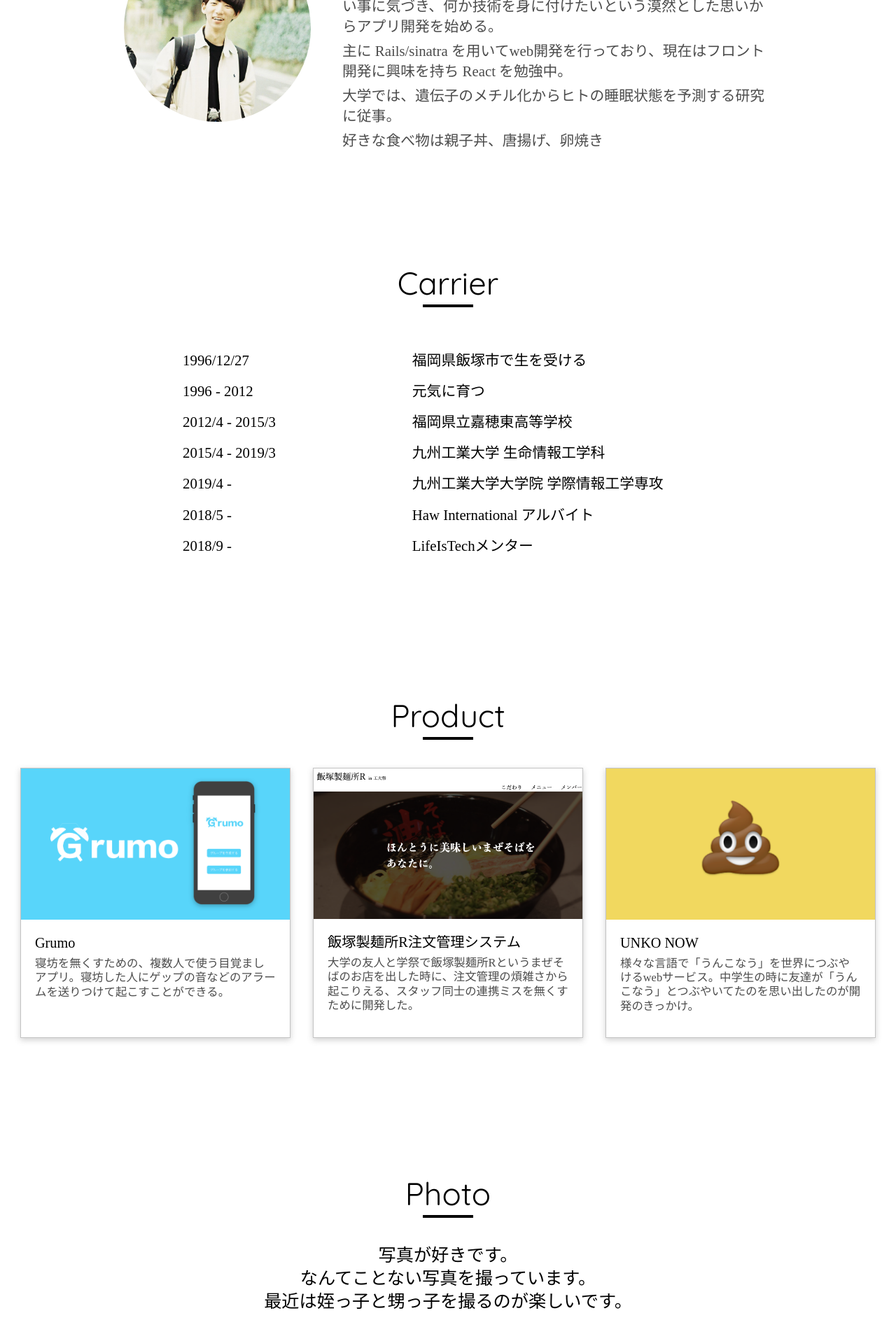
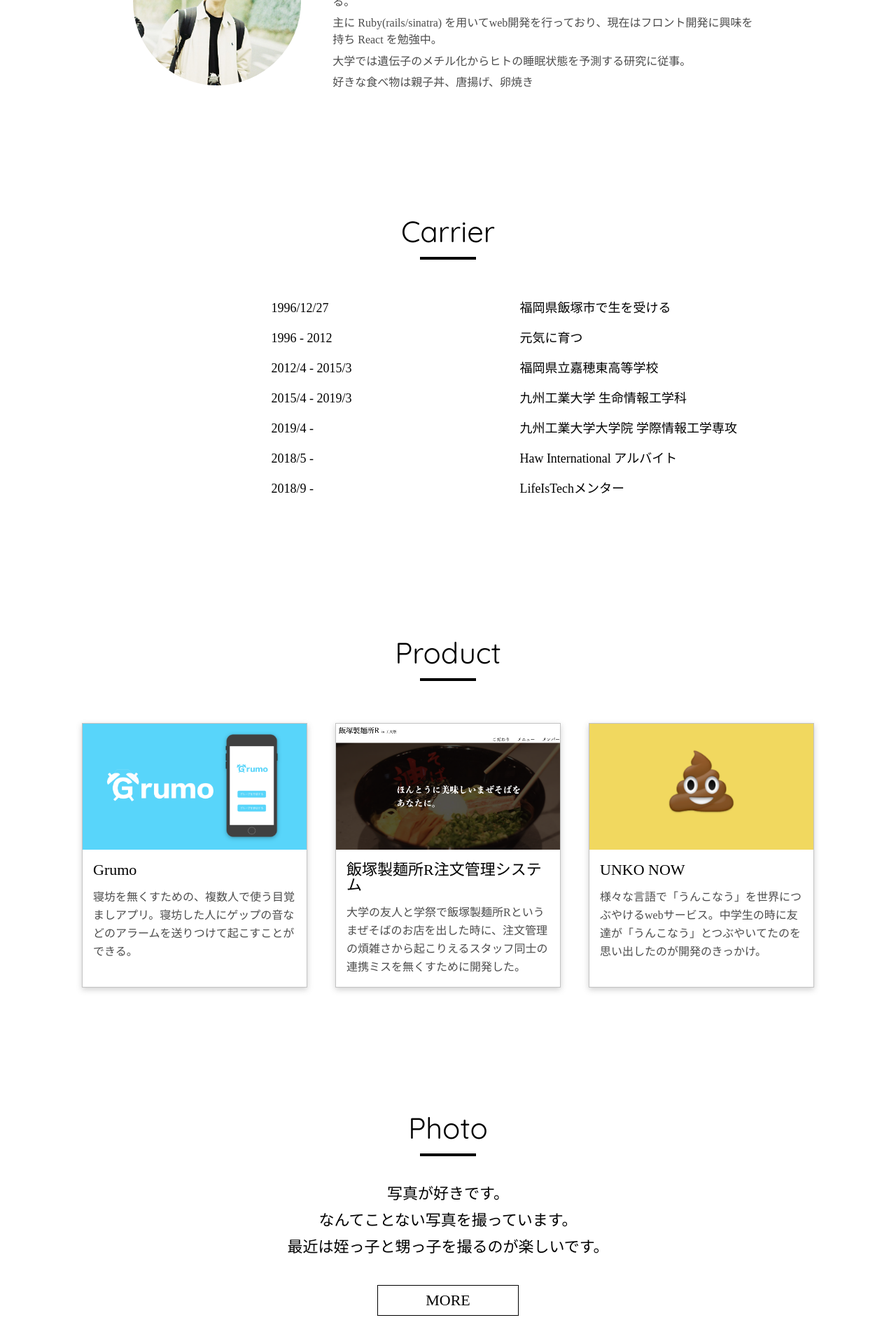
Before and after one commit to Kansei/portfolio, a React (Create React App) app: page / in a window 1280 px wide. Shown: the part 1180-3096 px from the top of the page at 70% size. Built offline with nearby package versions, Linux system fonts and the light colour scheme.

Commit message:
fix font size

```diff
--- a/src/components/main/About.js
+++ b/src/components/main/About.js
@@ -16,13 +16,13 @@ const About = (props) => {
         <div className="text">
           <ul>
             <li>
-            学部3年時に、これでまでの大学生活で身についた技術が一つもない事に気づき、何か技術を身に付けたいという漠然とした思いからアプリ開発を始める。
+            学部3年時に何か技術を身に付けたいという漠然とした思いからアプリ開発を始める。
             </li>
             <li>
-            主に Rails/sinatra を用いてweb開発を行っており、現在はフロント開発に興味を持ち React を勉強中。
+            主に Ruby(rails/sinatra) を用いてweb開発を行っており、現在はフロント開発に興味を持ち React を勉強中。
             </li>
             <li>
-            大学では、遺伝子のメチル化からヒトの睡眠状態を予測する研究に従事。
+            大学では遺伝子のメチル化からヒトの睡眠状態を予測する研究に従事。
             </li>
             <li>
             好きな食べ物は親子丼、唐揚げ、卵焼き
--- a/src/components/main/CarrerItem.js
+++ b/src/components/main/CarrerItem.js
@@ -10,10 +10,11 @@ const CarrerItem = (props) => {
 
   return(
     <div className="carrer-item">
-      <div className="space"></div>
+      <div className="space-left"></div>
       <div className="date">
         {props.date}
       </div>
+      <div className="space-center"></div>
       <div className="event">
         <ul>
           {events}
--- a/src/components/main/Product.js
+++ b/src/components/main/Product.js
@@ -13,7 +13,7 @@ const Product = (props) => {
     },
     {
       name: "飯塚製麺所R注文管理システム",
-      introduction: "大学の友人と学祭で飯塚製麺所Rというまぜそばのお店を出した時に、注文管理の煩雑さから起こりえる、スタッフ同士の連携ミスを無くすために開発した。",
+      introduction: "大学の友人と学祭で飯塚製麺所Rというまぜそばのお店を出した時に、注文管理の煩雑さから起こりえるスタッフ同士の連携ミスを無くすために開発した。",
       image: "/images/isr.png",
       url: "https://iizukaseimenjo.herokuapp.com/"
     },
--- a/src/css/Header.css
+++ b/src/css/Header.css
@@ -26,3 +26,7 @@
 .menu a {
   color: black;
 }
+
+@media screen and (max-width:500px) {
+  .menu {display: none;}
+}
--- a/src/css/main/About.css
+++ b/src/css/main/About.css
@@ -10,7 +10,7 @@
 }
 
 .about .icon {
-  width: calc(50px + 17vw);
+  width: 240px;
   min-width: 140px;
   padding: 2vw 3.5vw;
   padding-left: 0;
@@ -27,12 +27,12 @@
 }
 
 .about .name {
-  font-size: calc(18px + 1vw);
+  font-size: 24px;
   margin-bottom: 1.5vh;
 }
 
 .about .affiliation {
-  font-size: calc(6px + 1vw);
+  font-size: 18px;
   color: #4c4c4c;
 }
 
@@ -41,8 +41,8 @@
 }
 
 .about .text {
-  font-size: calc(8px + 1vw);
-  line-height: calc(16px + 1vw);
+  font-size: 16px;
+  line-height: 24px;
   color: #4c4c4c;
 }
 
--- a/src/css/main/Carrer.css
+++ b/src/css/main/Carrer.css
@@ -1,3 +1,3 @@
 .carrer-items {
-  padding: 2vw 0;
+  padding: 20px 0;
 }
--- a/src/css/main/CarrerItem.css
+++ b/src/css/main/CarrerItem.css
@@ -3,23 +3,23 @@
   justify-content: center;
   width: 80%;
   min-width: 300px;
-  margin: 2vh auto;
-  font-size: calc(8px + 1vw);
+  margin: 25px auto;
+  font-size: 18px;
 }
 
 .carrer-item .date {
-  width: 30%;
-  margin-right: auto;
+  width: 150px;
 }
 
 .carrer-item .event {
-  width: 55%;
+  width: 40%;
+  min-width: 320px;
 }
 
-.carrer-item .event li {
-  margin-bottom: calc(1px + 0.5vw);
+.carrer-item .space-center {
+  width: 20%;
 }
 
-.carrer-item .space {
-  width: 13%;
+.carrer-item .space-left {
+  width: calc(40% - 150px);
 }
--- a/src/css/main/Contact.css
+++ b/src/css/main/Contact.css
@@ -5,8 +5,8 @@
 
 .contact .mail {
   text-align: center;
-  font-size: calc(16px + 1vw);
-  margin: 5vw;
+  font-size: 30px;
+  margin: 75px;
 }
 
 .links {
@@ -16,8 +16,8 @@
 }
 
 .link {
-  margin: 0 3vw;
-  width: 5vw;
+  margin: 0 25px;
+  width: 30px;
 }
 
 .link img {
--- a/src/css/main/Photo.css
+++ b/src/css/main/Photo.css
@@ -1,27 +1,27 @@
 .photo {
   width: 80%;
   max-width: 800px;
-  margin: 3vw auto;
+  margin: 35px auto;
 }
 
 .photo .photo-text {
-  font-size: calc(6px + 1.5vw);
-  line-height: calc(20px + 1vw);
+  font-size: 22px;
+  line-height: 38px;
   text-align: center;
 }
 
 .photo .photo-more {
-  margin: 5vh;
+  margin: 35px;
 }
 .photo .more-button {
   color: black;
-  border : solid 1px #2c2c2c;
-  font-size: calc(10px + 1.5vw);
-  width: 18vw;
+  border : solid 1px black;
+  font-size: 22px;
+  width: 180px;
   margin: 0 auto;
   text-align: center;
-  padding: 1vh 2vh;
-  transition: .3s;
+  padding: 10px;
+  transition: .5s;
 }
 
 .photo .more-button:hover {
--- a/src/css/main/ProductItem.css
+++ b/src/css/main/ProductItem.css
@@ -1,11 +1,9 @@
 .product-item {
-  width: 30%;
+  width: 25%;
   min-width: 300px;
-  height: 30vw;
-  min-height: 320px;
   border : solid 1px #c3c3c3;
   box-shadow : 0 3px 8px rgba(100, 100, 100, 0.3) ;
-  margin: 0 2vh 5vh;
+  margin: 20px;
 }
 
 .product-item .product-image {
@@ -18,16 +16,16 @@
 }
 
 .product-item .product-text {
-  margin: 2.5vh;
+  margin: 15px;
 }
 .product-item .product-name {
-  padding-bottom: 1.2vh;
-  font-size: calc(10px + 0.8vw);
+  padding-bottom: 15px;
+  font-size: 22px;
 }
 
 .product-item .product-introduction {
-  font-size: calc(10px + 0.5vw);
-  line-height: calc(14px + 0.5vw);
+  font-size: 16px;
+  line-height: 26px;
   color: #4c4c4c;
 }
 
--- a/src/css/main/Section.css
+++ b/src/css/main/Section.css
@@ -5,15 +5,15 @@
 
 .section-name {
   width: 100%;
-  margin: 0 auto 3vh;
-  font-size: calc(26px + 1.5vw);
+  margin: 0 auto 15px;
+  font-size: 42px;
   text-align: center;
   font-family: 'Quicksand',sans-serif;
 }
 
 .under-line {
-  height: 0.5vh;
-  width: 9vh;
+  height: 4px;
+  width: 80px;;
   background-color: black;
-  margin: 1vh auto;
+  margin: 15px auto;
 }
```
Also changed, not shown: public/images/bars-solid-black.png (added), public/images/bars-solid-white.png (added).
